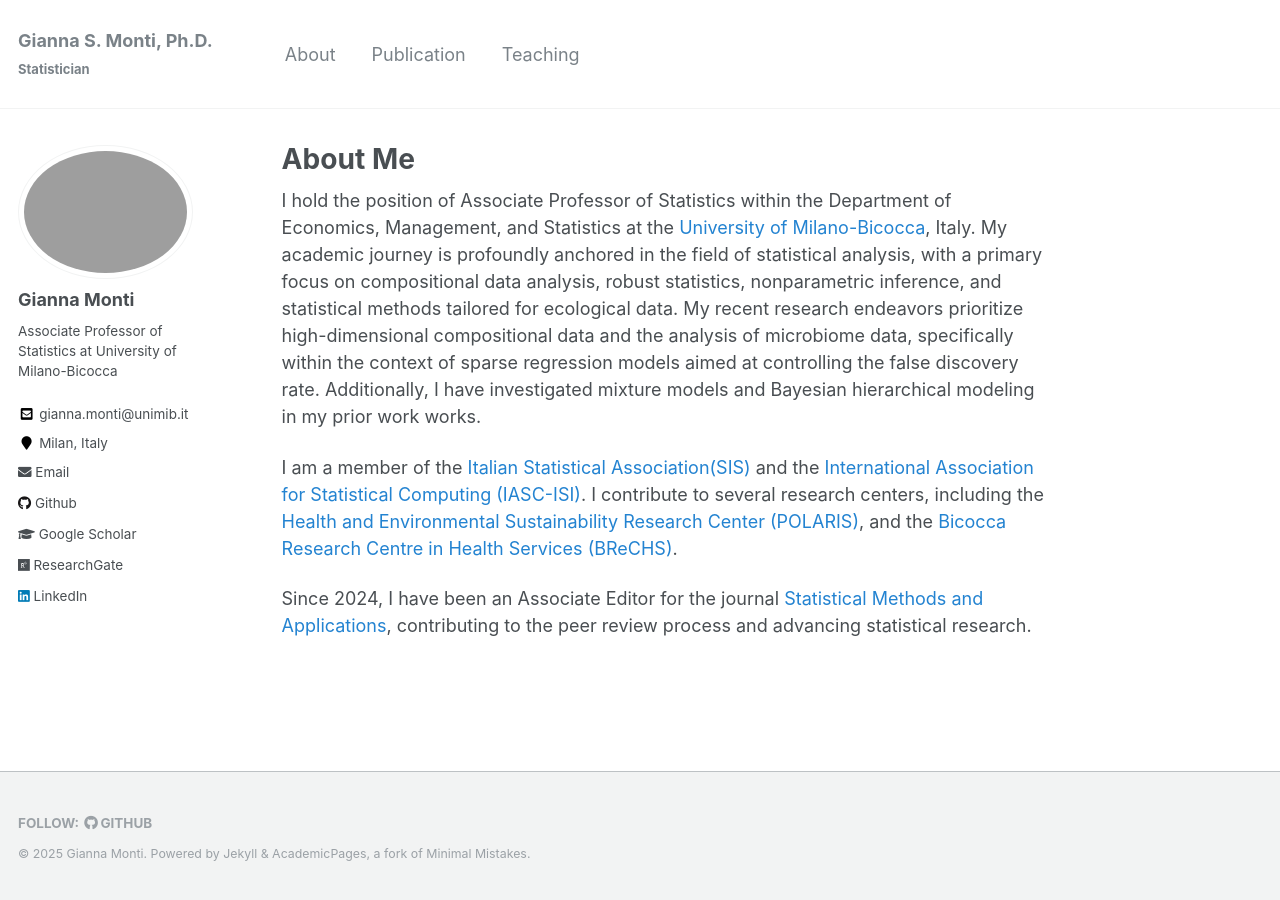
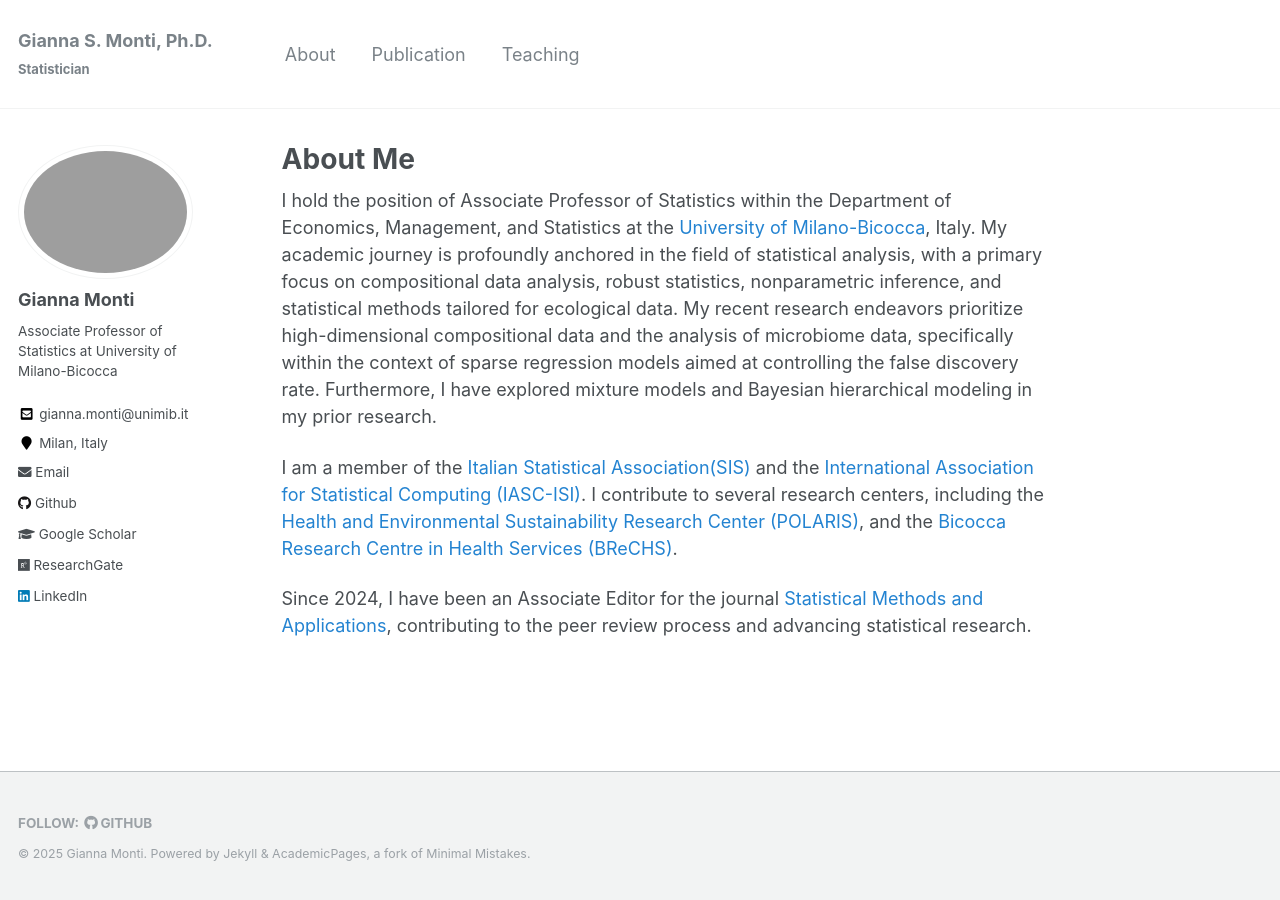
Before and after one commit to giannamonti/giannamonti.github.io, a Jekyll site: the page built from _pages/about.md, in a window 1280 px wide. Built offline with Jekyll 4.4.1, drawn with Linux system fonts in a browser that asks for light colours.

```diff
--- a/_config.yml
+++ b/_config.yml
@@ -102,7 +102,7 @@ author:
   instagram        :
   impactstory      : #"https://profiles.impactstory.org/u/xxxx-xxxx-xxxx-xxxx"
   lastfm           :
-  linkedin         : "https://www.linkedin.com/in/gianna-monti-79558813/"
+  linkedin         : "www.linkedin.com/in/gianna-monti-79558813"
   orcid            : "https://orcid.org/0000-0002-7952-3618"
   pinterest        :
   soundcloud       :
--- a/_pages/about.md
+++ b/_pages/about.md
@@ -8,7 +8,7 @@ redirect_from:
   - /about.html
 ---
 
-I hold the position of Associate Professor of Statistics within the Department of Economics, Management, and Statistics at the [University of Milano-Bicocca](https://dems.unimib.it/en), Italy. My academic journey is profoundly anchored in the field of statistical analysis, with a primary focus on compositional data analysis, robust statistics, nonparametric inference, and statistical methods tailored for ecological data. My recent research endeavors prioritize high-dimensional compositional data and the analysis of microbiome data, specifically within the context of sparse regression models aimed at controlling the false discovery rate. Additionally, I have investigated mixture models and Bayesian hierarchical modeling in my prior work works.
+I hold the position of Associate Professor of Statistics within the Department of Economics, Management, and Statistics at the [University of Milano-Bicocca](https://dems.unimib.it/en), Italy. My academic journey is profoundly anchored in the field of statistical analysis, with a primary focus on compositional data analysis, robust statistics, nonparametric inference, and statistical methods tailored for ecological data. My recent research endeavors prioritize high-dimensional compositional data and the analysis of microbiome data, specifically within the context of sparse regression models aimed at controlling the false discovery rate. Furthermore, I have explored mixture models and Bayesian hierarchical modeling in my prior research.
 
 I am a member of the [Italian Statistical Association(SIS)](https://www.sis-statistica.it/) and the [International Association for Statistical Computing (IASC-ISI)](https://iasc-isi.org/). I contribute to several research centers, including the [Health and Environmental Sustainability Research Center (POLARIS)](https://polaris.unimib.it/en/research/), and the [Bicocca Research Centre in Health Services (BReCHS)](https://en.unimib.it/ugov/organizationunit/362573).
 
```
